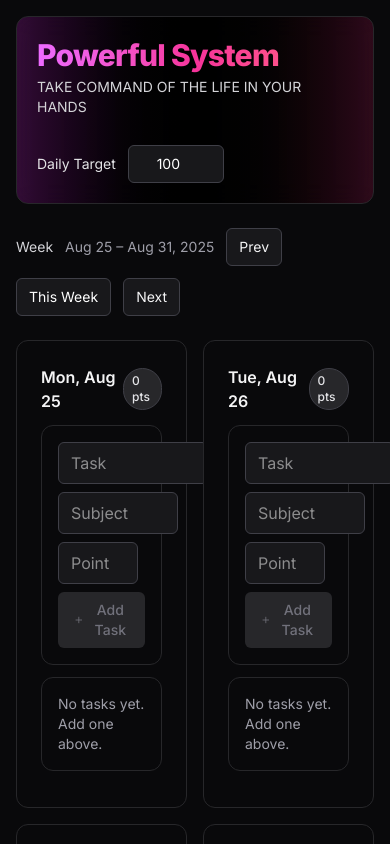
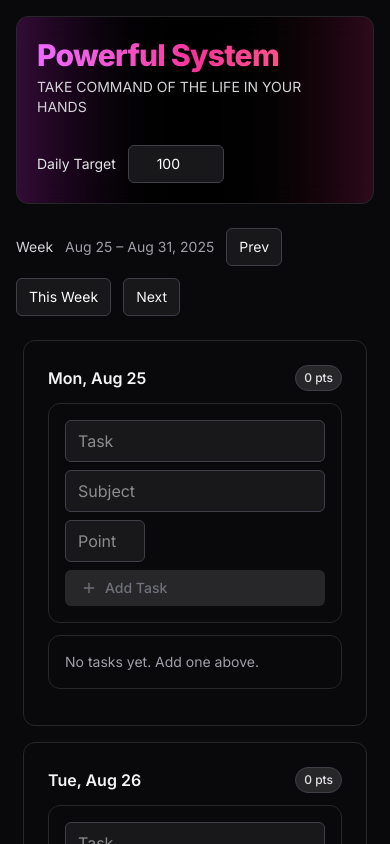
Before and after one commit to phoenix-1-2/Powerful-System, a React (Vite) app in the folder powerful-system/: page / in a window 390 px wide. Shown: the top 844 px of the page. Built offline with nearby package versions, Linux system fonts and the light colour scheme.

Commit message:
Added netlify build details

```diff
--- a/powerful-system/src/components/WeeklyTasks.jsx
+++ b/powerful-system/src/components/WeeklyTasks.jsx
@@ -20,7 +20,7 @@ export default function WeeklyTasks({ selectedDateISO, tasks, onAdd, onToggle, o
 		)
 	).sort((a, b) => a.localeCompare(b));
 	return (
-		<div className="grid grid-cols-2 gap-4 place-items-center">
+		<div className="grid grid-cols-1 md:grid-cols-2 gap-4 place-items-center">
 			{days.map((dayISO) => {
 				const dayTasks = tasks.filter((t) => t.date === dayISO);
 				const label = new Date(dayISO).toLocaleDateString(undefined, { weekday: 'short', month: 'short', day: 'numeric' });
```
